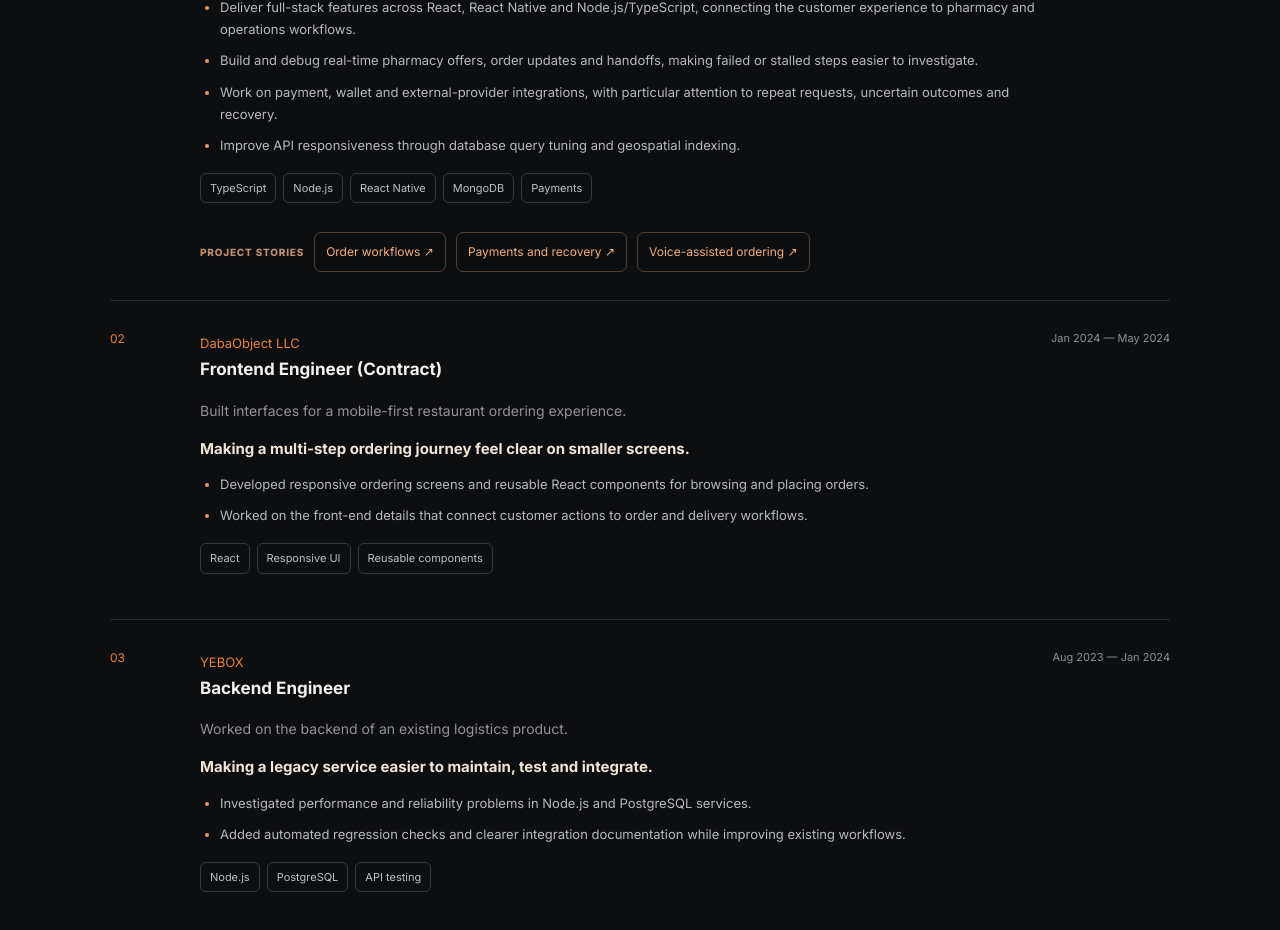
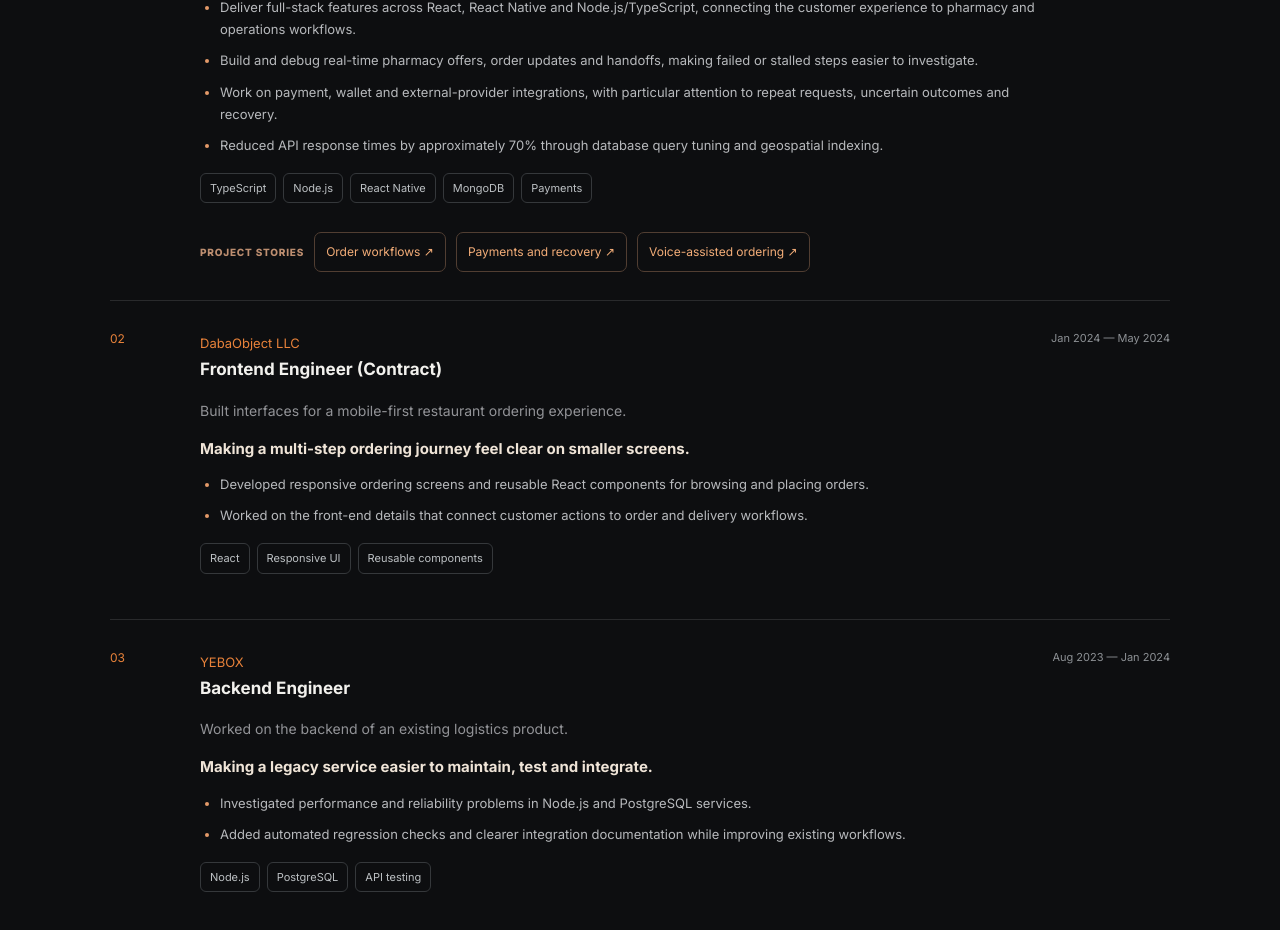
Before and after one commit to Enyina/newPortfolio, a React (Create React App) app: page / in a window 1280 px wide. Shown: the part 4592-5522 px from the top of the page. Built offline with nearby package versions, Linux system fonts and the light colour scheme.

Commit message:
Restore the specific API performance achievement recorded in the owner's CV

```diff
--- a/src/portfolio/content.mjs
+++ b/src/portfolio/content.mjs
@@ -35,7 +35,7 @@ export const experience = [
       'Deliver full-stack features across React, React Native and Node.js/TypeScript, connecting the customer experience to pharmacy and operations workflows.',
       'Build and debug real-time pharmacy offers, order updates and handoffs, making failed or stalled steps easier to investigate.',
       'Work on payment, wallet and external-provider integrations, with particular attention to repeat requests, uncertain outcomes and recovery.',
-      'Improve API responsiveness through database query tuning and geospatial indexing.',
+      'Reduced API response times by approximately 70% through database query tuning and geospatial indexing.',
     ],
     caseStudies: [
       {label:'Order workflows',slug:'pharmacy-order-orchestration'},
```
